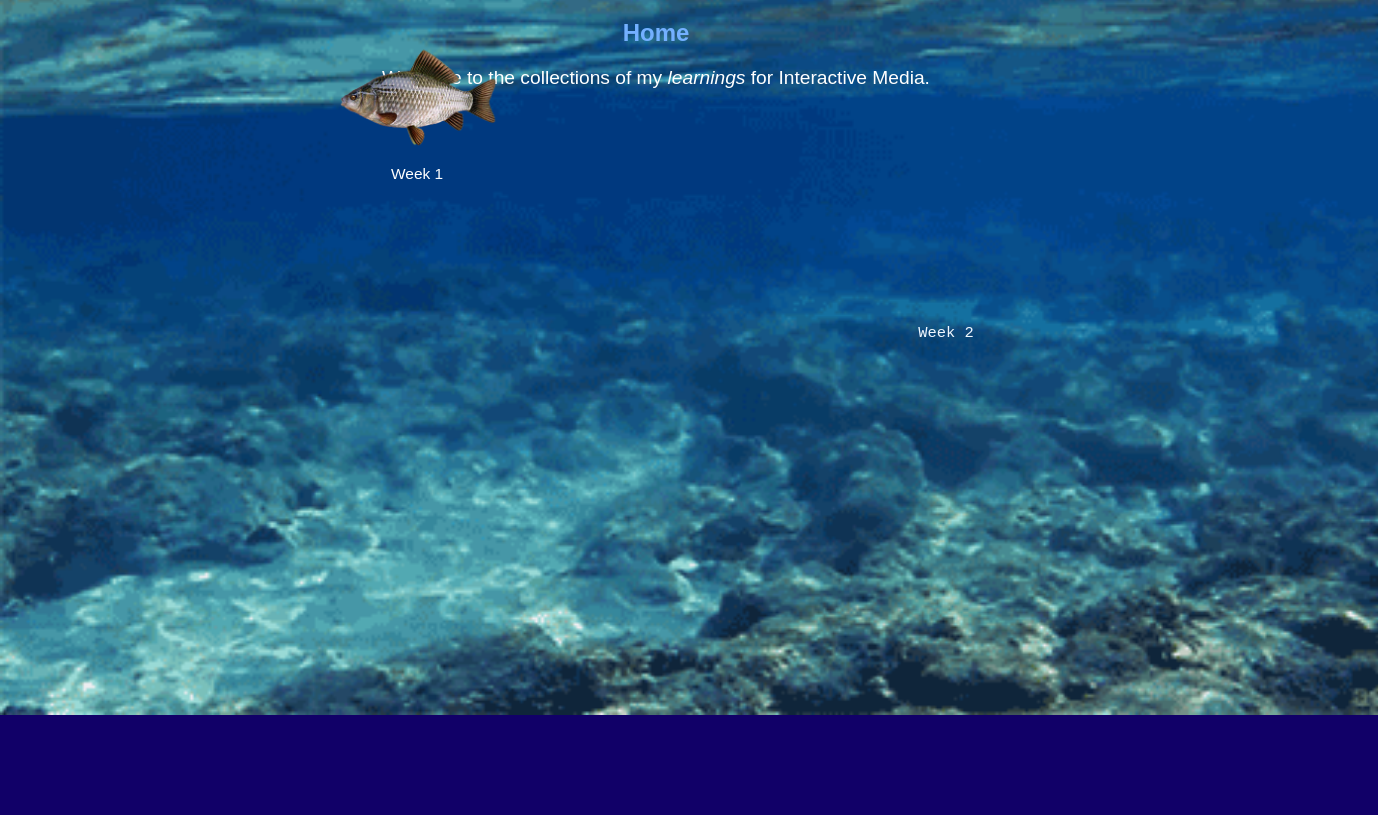
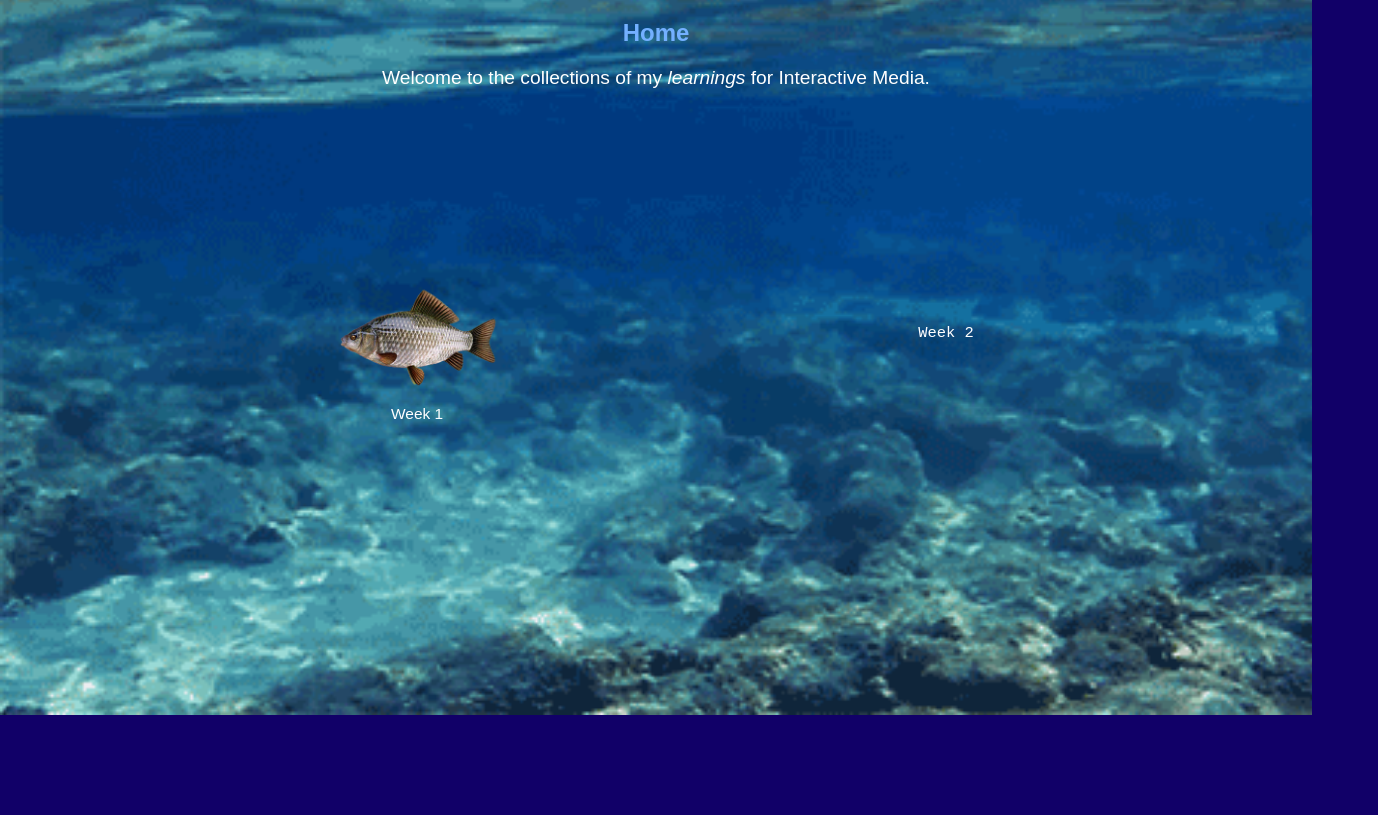
Before and after one commit to rbcadesigns/InteractiveMedia, a plain HTML site: page index.html in a window 1280 px wide. Shown: the part 117-932 px from the top of the page, 1378 px wide, since content can reach past the window. Drawn offline with Linux system fonts and the light colour scheme; a web font is replaced by a local one.

Commit message:
position of buttons

```diff
--- a/styles.css
+++ b/styles.css
@@ -2,17 +2,17 @@
 body { padding: 1em;margin: 0;width: 100vw;height: 100vh;display: flex;
   flex-direction: column;overflow-y: hidden;background-color: rgb(17, 0, 104);
   font-family: "Courier New", Courier, monospace;font-size: 1em;color: white;
-}#title {height: 90px;width: 150vw;}.wk-box {display: flex;flex-direction: horizontal;
-  width: fit-content;overflow-x: auto;height: calc(100vh - 90px);margin-top: auto;
-  margin-bottom: auto;color:aliceblue;}.wk-box > * {width: 100px;height: 100px;
-    border-radius: 50px;margin: 0vh 10vw;
-    animation: pulse-dot 3s cubic-bezier(0.455, 0.03, 0.515, 0.955) -0.4s infinite;
-    text-align: center;line-height: 100px; &:active { animation: pulse-ring 3s cubic-bezier(0.215, 0.61, 0.355, 1);
-    animation-iteration-count: 1; }}#wk-1 {position: absolute;top: 20%;
-      left: 10%;}#wk-2 {position: absolute;top: 50%;left: 60%;}#wk-3 {position: absolute;
-        top: 5%;left: 90%;}@keyframes pulse-dot { 0% {transform: scale(0.95); } 50% {transform: scale(1);
-         } 100% {transform: scale(0.95); }}@keyframes pulse-ring { 0% {transform: scale(0.5);
-         } 80%, 100% {opacity: 0;transform: scale(5); }}
+    }
+#title {height: 90px;width: 150vw;}
+.wk-box {display: flex;flex-direction: horizontal;width: fit-content;overflow-x: auto;height: calc(100vh - 90px);margin-top: auto;margin-bottom: auto;color: rgb(255, 255, 255);}
+.wk-box > * {width: 100px;height: 100px;border-radius: 50px;margin: 0vh 10vw;background-color: rgba(9, 255, 0, 0);animation: pulse-dot 3s cubic-bezier(0.455, 0.03, 0.515, 0.955) -0.4s infinite;text-align: center;line-height: 100px; &:active { animation: pulse-ring 3s cubic-bezier(0.215, 0.61, 0.355, 1);animation-iteration-count: 1; }}
+#wk-1 {position: absolute;top: 50%;left: 10%;}
+#wk-2 {position: absolute;top: 50%;left: 60%;}
+#wk-3 {position: absolute;top: 5%;left: 70%;}
+@keyframes pulse-dot { 0% {transform: scale(0.95); } 50% {transform: scale(1); } 100% {transform: scale(0.95); }
+                      }
+@keyframes pulse-ring { 0% {transform: scale(0.5); } 80%, 100% {opacity: 0;transform: scale(5); }
+                      }
 
 /* Custom Cursor
 Change the code --> your image/gif */
```
